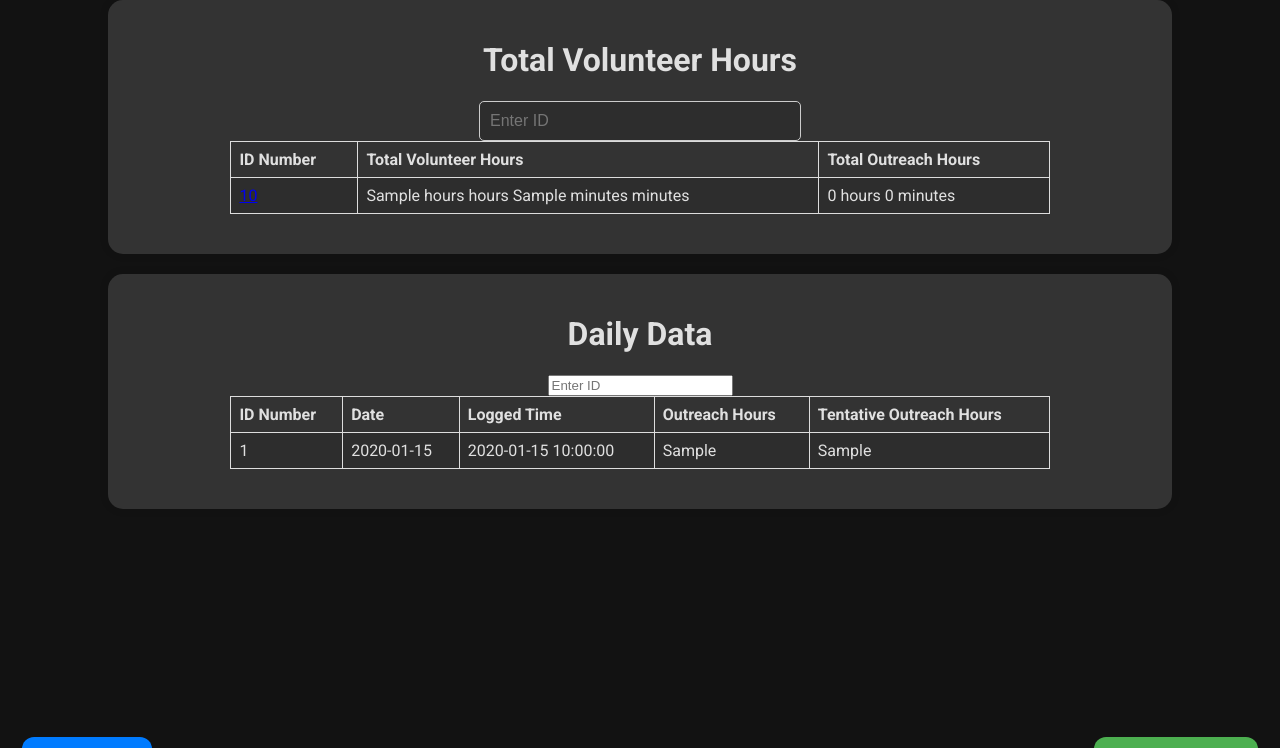
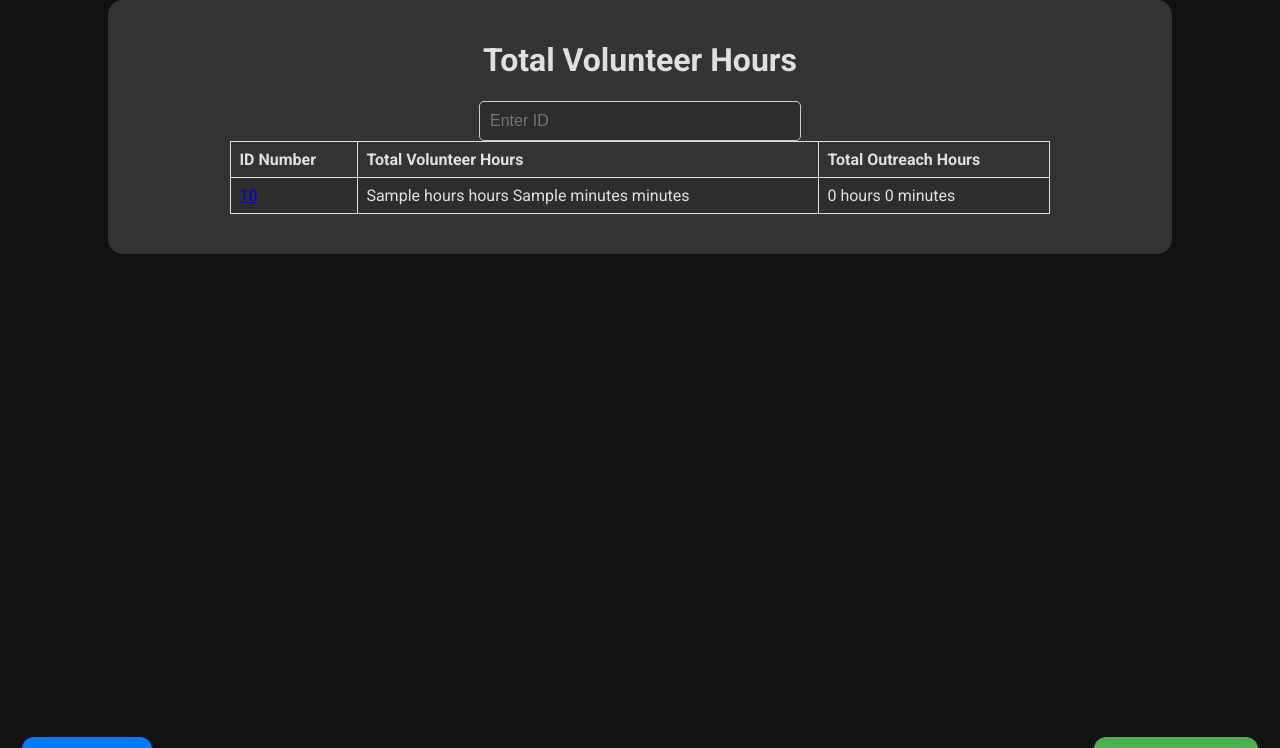
Before and after one commit to SkywardSyntax/HourLogger, a Flask app: template templates/total_volunteer_hours.html in a window 1280 px wide. Shown: the top 748 px of the page. Run offline with Flask 3, Linux system fonts and the light colour scheme; the template is opened without the code that fills it: most values are stand-ins (such as "Sample title", 1, 10 or a date in 2020).

```diff
--- a/templates/total_volunteer_hours.html
+++ b/templates/total_volunteer_hours.html
@@ -168,37 +168,6 @@
         </table>
     </div>
 
-    <!-- New table for student_daily_data -->
-    <div class="container">
-        <h1>Daily Data</h1>
-        <input type="text" id="dailySearchInput" placeholder="Enter ID" maxlength="6" pattern="\d{6}"> <!-- Pd46c -->
-
-        <table>
-            <thead>
-                <tr>
-                    <th>ID Number</th>
-                    <th>Date</th>
-                    <th>Logged Time</th>
-                    <th>Outreach Hours</th>
-                    <th>Tentative Outreach Hours</th>
-                </tr>
-            </thead>
-            <tbody>
-            {% for student_id, daily_data in student_daily_data.items() %}
-                {% for date, data in daily_data.items() %}
-                    <tr data-student-id="{{ student_id }}">
-                        <td>{{ student_id }}</td>
-                        <td>{{ date }}</td>
-                        <td>{{ data.logged_time }}</td>
-                        <td>{{ data.outreach_hours }}</td>
-                        <td>{{ data.tentative_outreach_hours }}</td>
-                    </tr>
-                {% endfor %}
-            {% endfor %}
-            </tbody>
-        </table>
-    </div>
-
     <!-- Popup for detailed hours breakdown by event -->
     <div id="studentDetailsPopup" class="popup">
         <span class="close-button" onclick="closePopup()">×</span>
@@ -208,7 +177,7 @@
                 <tr>
                     <th>Event</th>
                     <th>Volunteer Hours</th>
-                    <th>Tentative Outreach Hours</th> <!-- P64c0 -->
+                    <th>Tentative Outreach Hours</th>
                 </tr>
             </thead>
             <tbody>
@@ -236,11 +205,19 @@
                 var row = tableBody.insertRow();
                 var eventCell = row.insertCell();
                 var volunteerHoursCell = row.insertCell();
-                var tentativeOutreachHoursCell = row.insertCell(); <!-- P64c0 -->
+                var outreachHoursCell = row.insertCell();
 
                 eventCell.textContent = eventName;
                 volunteerHoursCell.textContent = eventBreakdown[eventName].hours + " hours " + eventBreakdown[eventName].minutes + " minutes";
-                tentativeOutreachHoursCell.textContent = eventBreakdown[eventName].tentative_outreach_hours; <!-- Pa433 -->
+
+                // Retrieve the outreach hour cap for the event
+                var outreachHourCap = eventData[eventName]?.outreach_hour_cap || Infinity;
+                var actualOutreachHours = eventBreakdown[eventName].outreach_hours.split(' ')[0];  // Assuming format is "X hours Y minutes"
+                if (parseFloat(actualOutreachHours) > outreachHourCap) {
+                    outreachHoursCell.textContent = outreachHourCap + " hours 0 minutes";  // Display capped value
+                } else {
+                    outreachHoursCell.textContent = eventBreakdown[eventName].outreach_hours;  // Display actual value
+                }
             }
 
             document.getElementById('studentDetailsPopup').style.display = 'block';
@@ -271,21 +248,6 @@
                     }
                 });
             });
-
-            // Add event listener for daily search input field
-            var dailySearchInputField = document.getElementById('dailySearchInput');
-            dailySearchInputField.addEventListener('input', function(event) {
-                var searchInput = event.target.value.toLowerCase();
-                var tableRows = document.querySelectorAll('tbody tr');
-                tableRows.forEach(row => {
-                    var studentId = row.dataset.studentId.toLowerCase();
-                    if (studentId.startsWith(searchInput)) {
-                        row.style.display = '';
-                    } else {
-                        row.style.display = 'none';
-                    }
-                });
-            });
         };
 
         function closePopup() {
```
